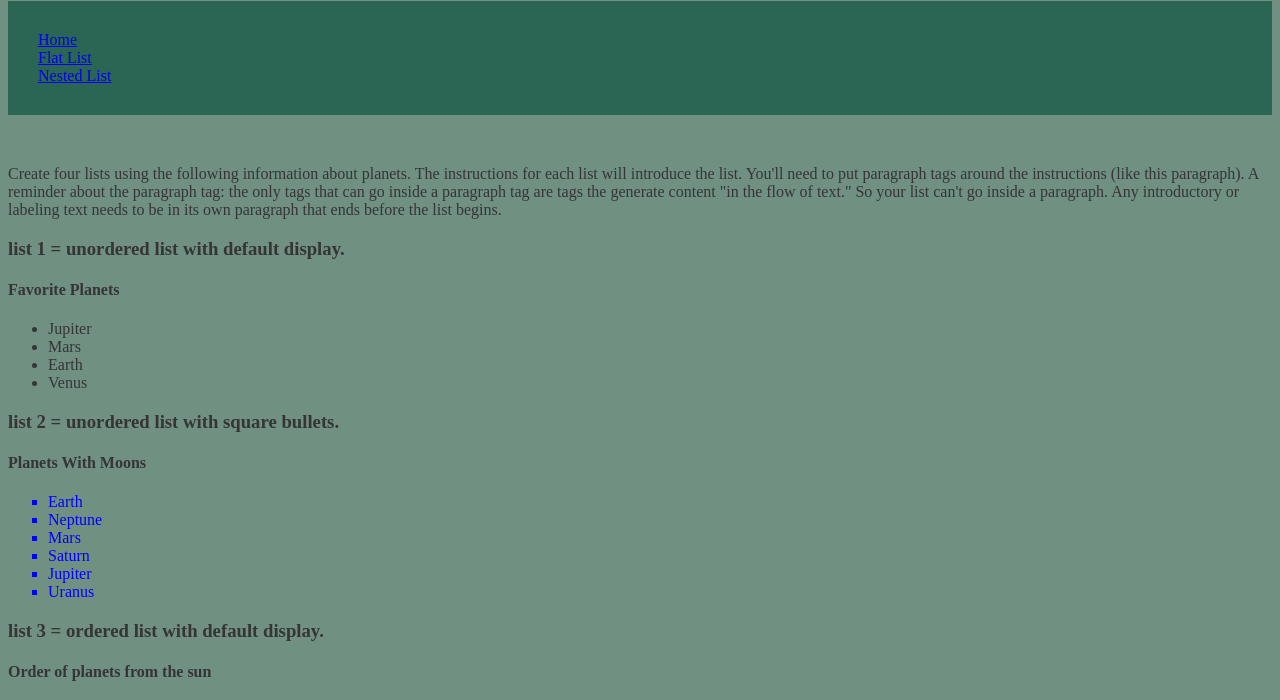
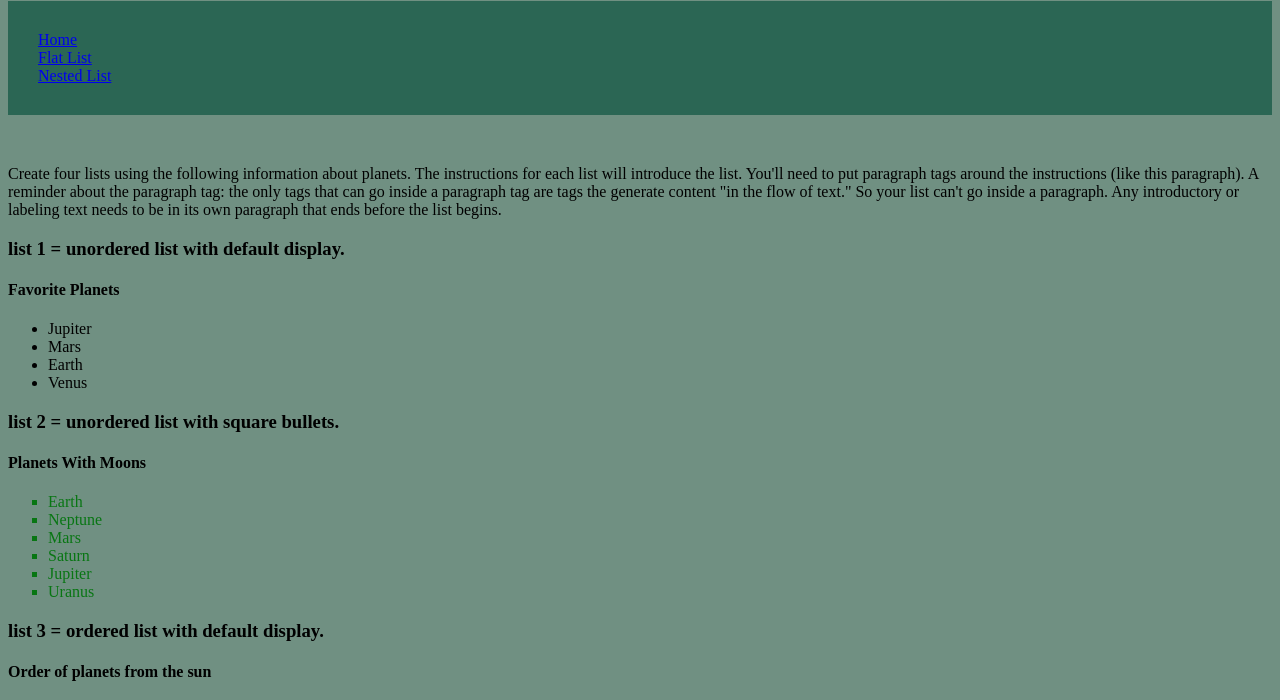
Before and after one commit to meeksoffline/4-lists, a plain HTML site: page flat-list.html in a window 1280 px wide. Shown: the part 79-779 px from the top of the page. Drawn offline with Linux system fonts and the light colour scheme.

Commit message:
more edits

```diff
--- a/styles.css
+++ b/styles.css
@@ -1,11 +1,10 @@
 html {
     background-color:rgb(112, 144, 130);
-    color:rgb(53, 53, 53);
 }
 
 .square-list {
     list-style-type: square;
-    color:blue;
+    color:rgb(8, 118, 19);
 }
 
 .letters-list {
```
Also changed, not shown: nested-list.html (+1 -1 lines).
